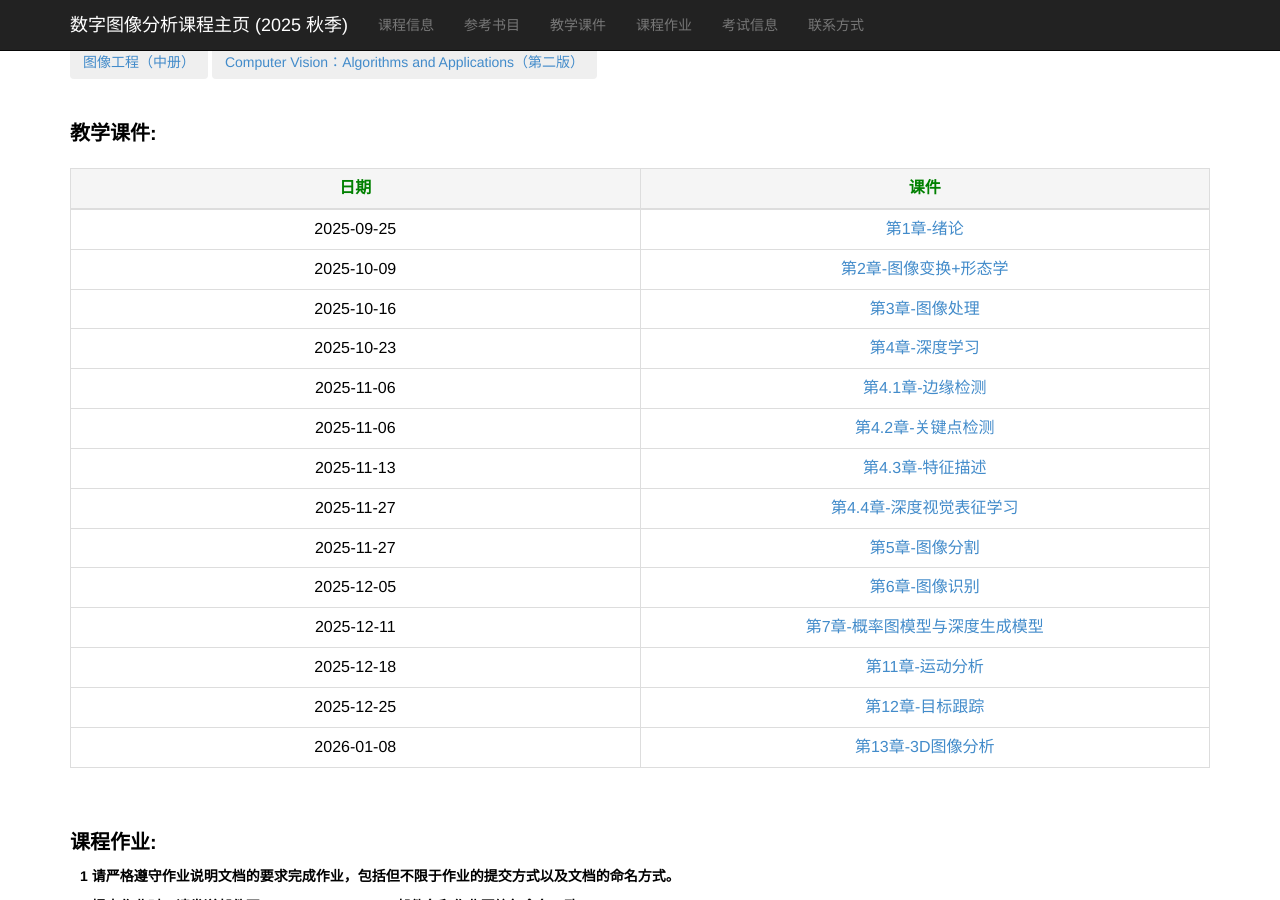
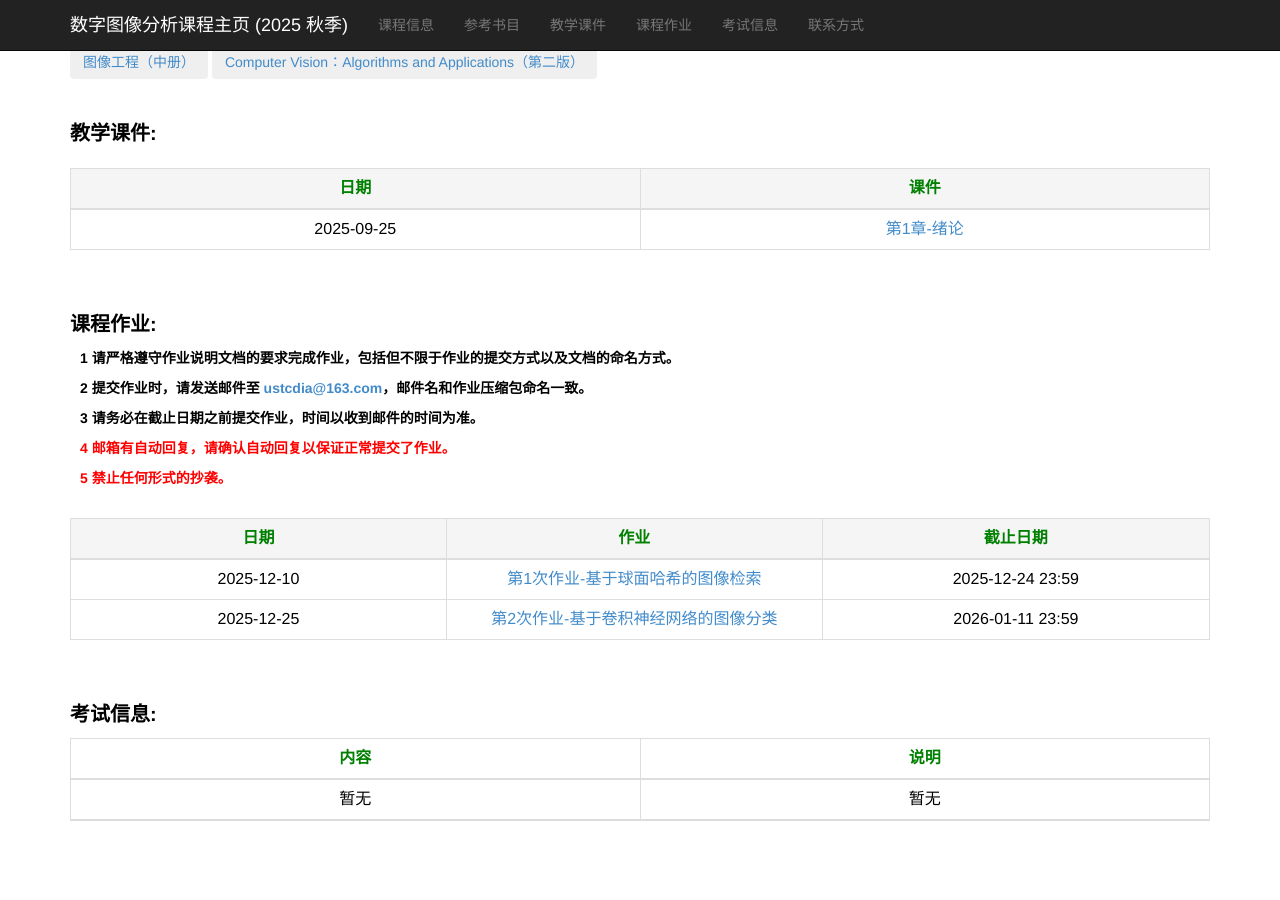
Before and after one commit to ustc-dia/ustc-dia.github.io, a Jekyll site: the page index.html, which Jekyll copies as it is, in a window 1280 px wide and 900 px high, scrolled down 641 px. Built offline with Jekyll 4.4.1, drawn with Linux system fonts in a browser that asks for light colours; some of the changed lines change nothing that is shown.

Commit message:
Update index.html

```diff
--- a/index.html
+++ b/index.html
@@ -171,10 +171,10 @@
 
                 <tr>
                     <td>2025-09-25</td>
-                    <td><a href="./slides_2025_autumn/DIA课件-第1章.pdf" target="_blank">第1章-绪论</a></td>
+                    <td><a href="./slides_2026_spring/DIA课件-第1章.pdf" target="_blank">第1章-绪论</a></td>
                 </tr>
 
-                <tr>
+                <!-- <tr>
                     <td>2025-10-09</td>
                     <td><a href="./slides_2025_autumn/DIA课件-第2章.pdf" target="_blank">第2章-图像变换+形态学</a></td>
                 </tr>
@@ -227,7 +227,7 @@
                     <td>2026-01-08</td>
                     <td><a href="./slides_2025_autumn/DIA课件-第13章.pdf" target="_blank">第13章-3D图像分析</a></td>
                 </tr>
-
+ -->
 
                 <!-- <tr>
                     <td>2025-03-06</td>
```
